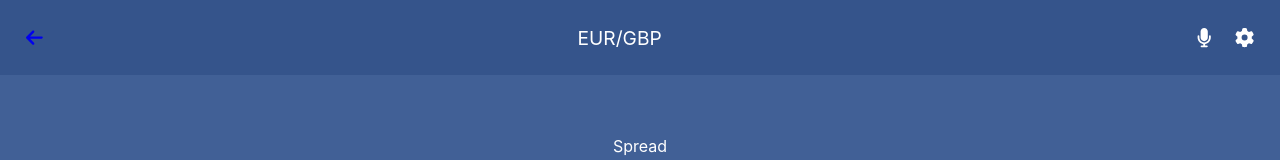
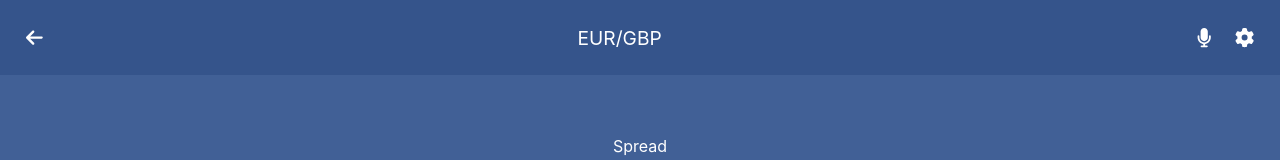
Before and after one commit to zdnahom/trading-app, a React (Create React App) app: page /currency-detail in a window 1280 px wide. Shown: the top 160 px of the page. Built offline with nearby package versions, Linux system fonts and the light colour scheme.

Commit message:
Make detail route dynamic

```diff
--- a/src/App.js
+++ b/src/App.js
@@ -9,7 +9,7 @@ function App() {
       <div className="App">
         <Routes>
           <Route path="/" element={<CurrencyPage />} />
-          <Route path="/currency-detail" element={<CurrencyPairDetail />} />
+          <Route path="/:pair" element={<CurrencyPairDetail />} />
         </Routes>
       </div>
     </BrowserRouter>
--- a/src/components/CurrencyPairDetail.js
+++ b/src/components/CurrencyPairDetail.js
@@ -9,7 +9,7 @@ const CurrencyPairDetail = () => {
   return (
     <section>
       <div className="header">
-        <Link to="/"><FontAwesomeIcon icon={faArrowLeft} /></Link>
+        <Link to="/" style={{ color: 'white' }}><FontAwesomeIcon icon={faArrowLeft} /></Link>
         <span>{clickedPair[0].ticker}</span>
         <div className="icons-container">
           <FontAwesomeIcon icon={faMicrophone} />
```
